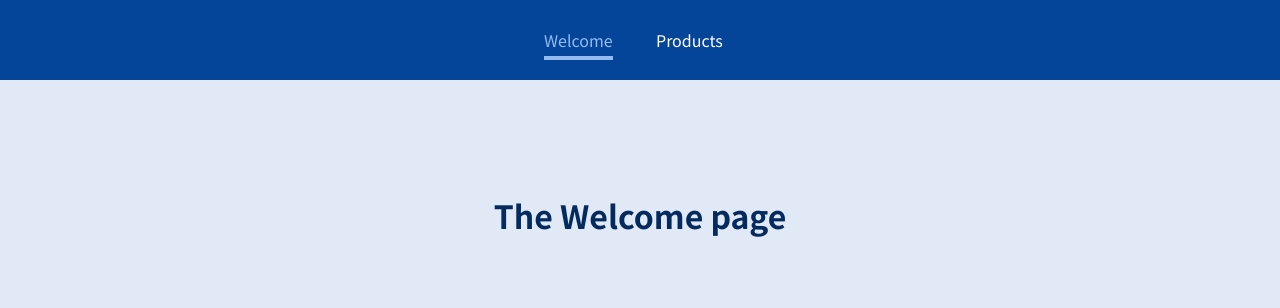
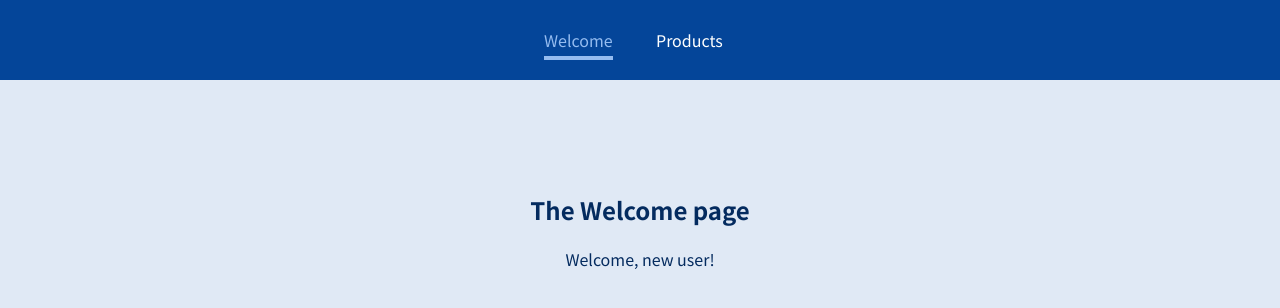
Before and after one commit to zakharovdm/app_with_router, a JavaScript app: page /welcome/new-user in a window 1280 px wide. Shown: the top 308 px of the page. Built offline with nearby package versions, Linux system fonts and the light colour scheme.

Commit message:
feat: add greeting user

```diff
--- a/src/pages/Welcome.js
+++ b/src/pages/Welcome.js
@@ -1,5 +1,14 @@
+import { Route } from "react-router-dom";
+
 const Welcome = () => {
-  return <h1>The Welcome page</h1>;
+  return (
+    <section>
+      <h1>The Welcome page</h1>
+      <Route path="/welcome/new-user">
+        <p>Welcome, new user!</p>
+      </Route>
+    </section>
+  );
 };
 
 export default Welcome;
```
